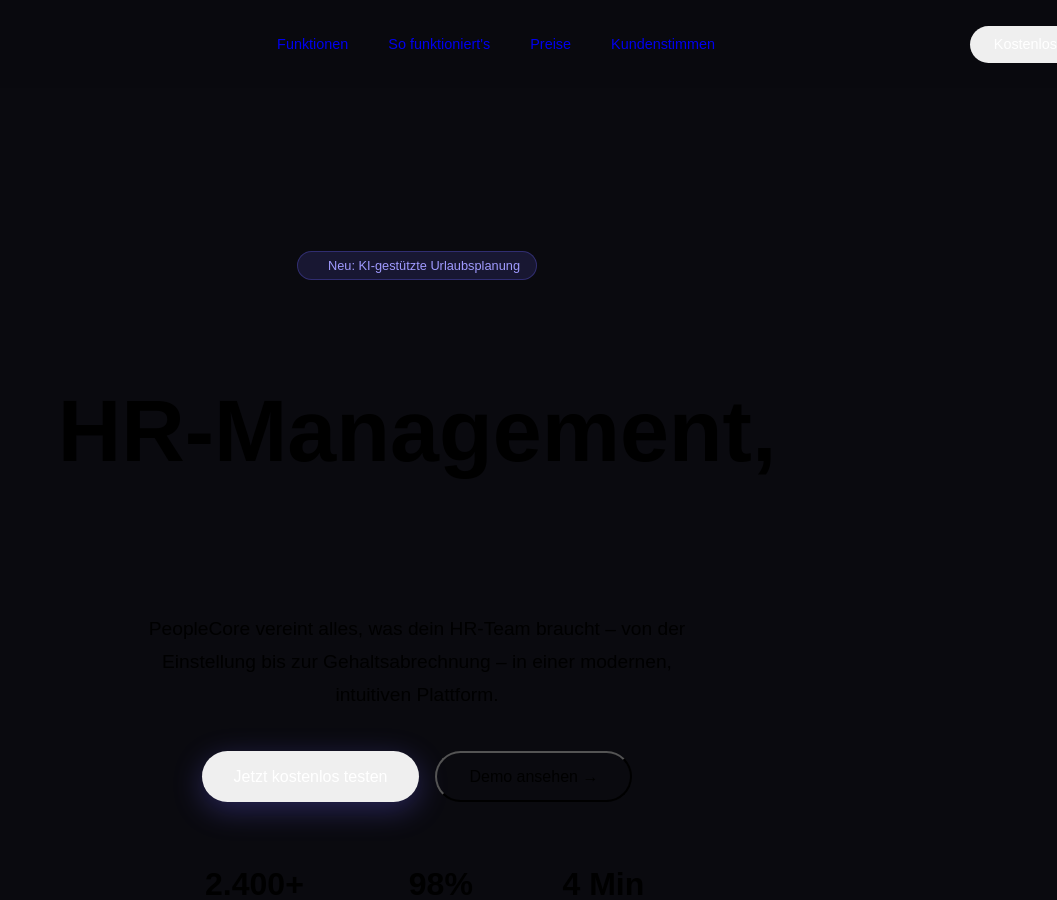
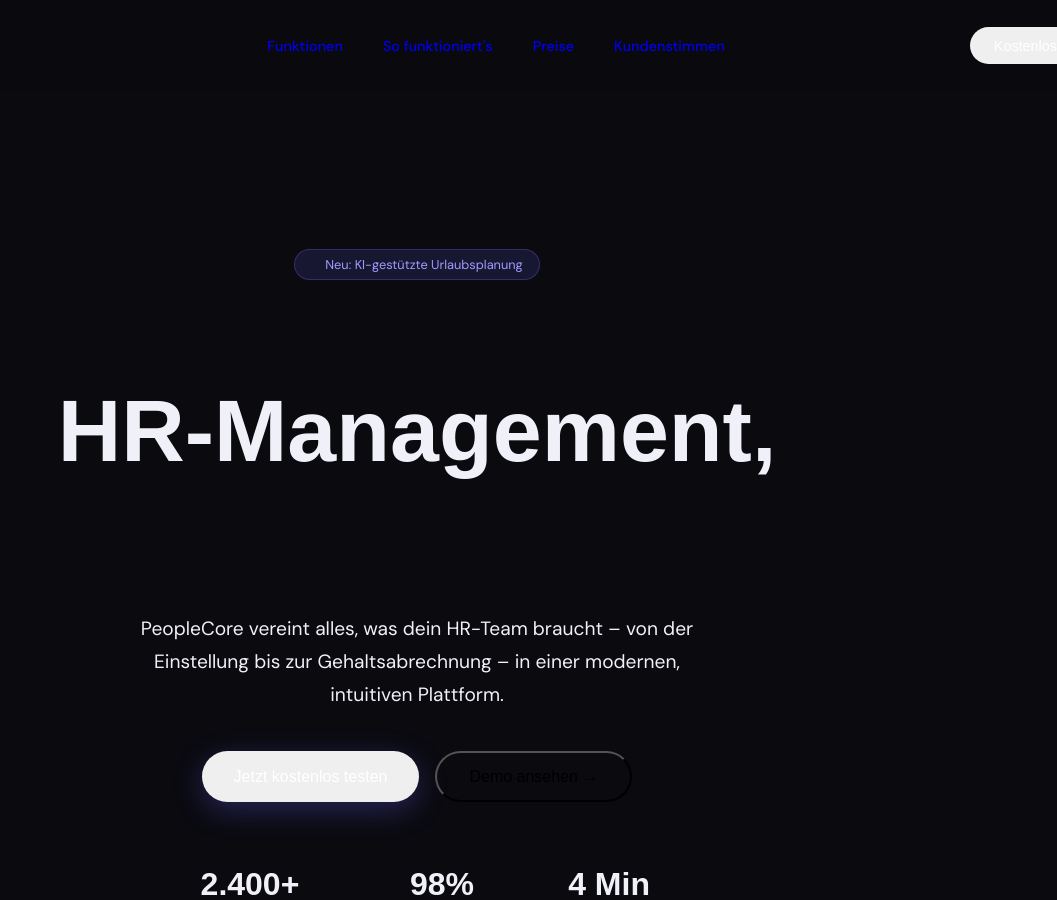
Before and after one commit to guerkankaraduman-prog/hrplatform, a Jekyll site: the page index.html, which Jekyll copies as it is, in a window 1280 px wide and 900 px high. Shown: the whole window, without its empty margins (223-1280 px from the left). Built offline with Jekyll 4.4.1, drawn with Linux system fonts in a browser that asks for light colours.

Commit message:
Update index.html

```diff
--- a/index.html
+++ b/index.html
@@ -24,10 +24,10 @@
 html { scroll-behavior: smooth; }
 
 body {
-font-family: ‘DM Sans’, sans-serif;
-background: var(--bg);
-color: var(–text);
-overflow-x: hidden;
+  font-family: 'DM Sans', sans-serif;
+  background: var(--bg);
+  color: var(--text);
+  overflow-x: hidden;
 }
 
 /* ── NAV ── */
```
